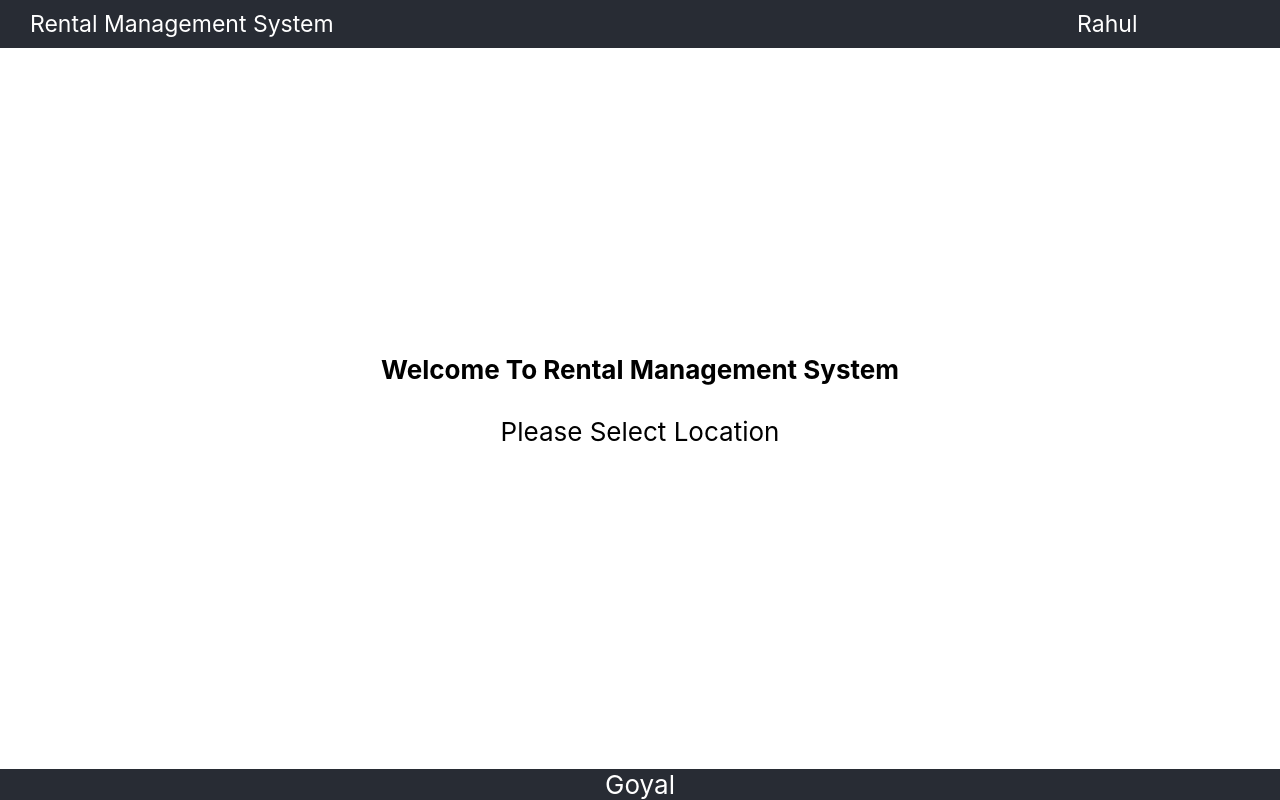
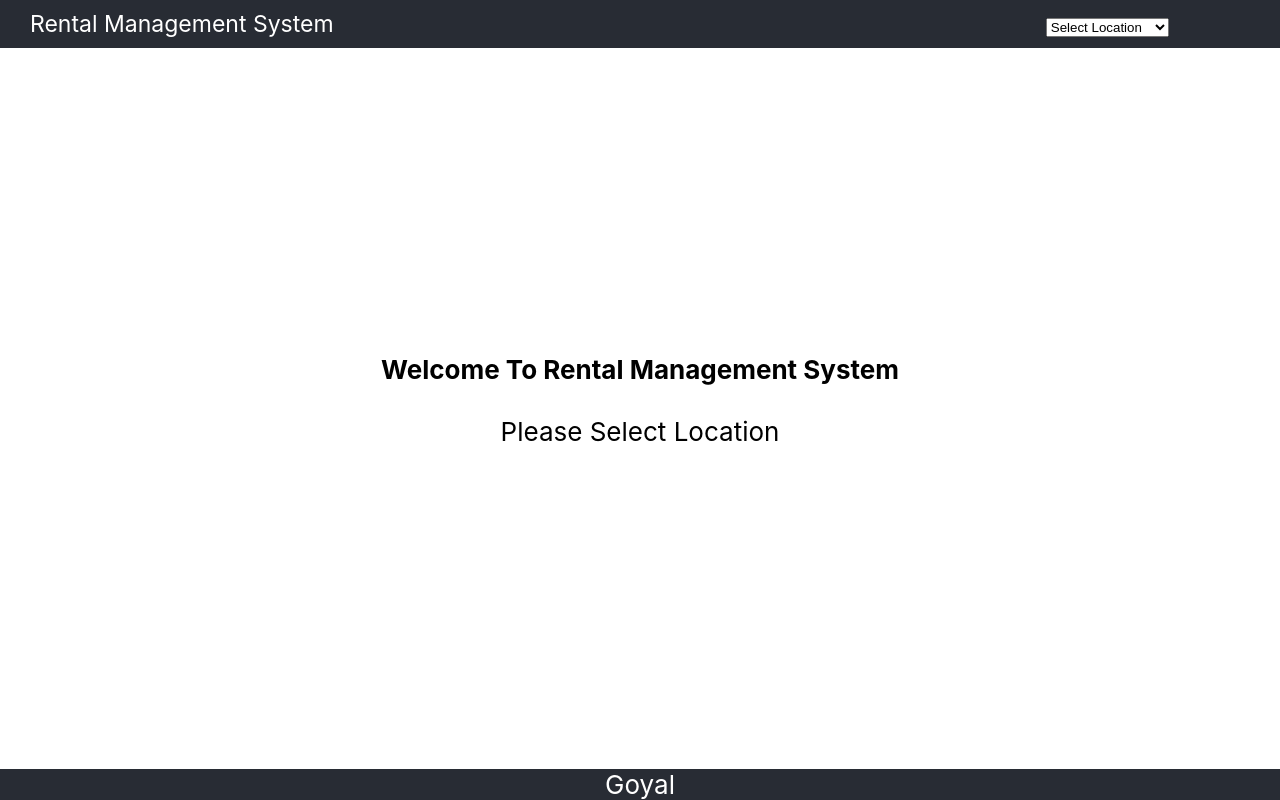
Before and after one commit to rahulgoyal21/react.rentalManagementSystem, a React (Create React App) app: page / in a window 1280 px wide. Built offline with nearby package versions, Linux system fonts and the light colour scheme.

Commit message:
Added:Redux setup

```diff
--- a/package.json
+++ b/package.json
@@ -8,8 +8,10 @@
     "@testing-library/user-event": "^12.1.10",
     "react": "^17.0.1",
     "react-dom": "^17.0.1",
+    "react-redux": "^7.2.2",
     "react-router-dom": "^5.2.0",
     "react-scripts": "4.0.1",
+    "redux": "^4.0.5",
     "web-vitals": "^0.2.4"
   },
   "scripts": {
--- /dev/null
+++ b/src/actions/location.js
@@ -0,0 +1,11 @@
+import { LOCATION_SELECTED } from './types';
+import { catalog } from '../catalog';
+
+export const handleLocationChange = (event) => {
+  //Find the branches from location input
+  const branchesFromLocation = catalog.data.locations.find(
+    (item) => item.name === event.target.value
+  ).branches;
+
+  return { type: LOCATION_SELECTED, payload: branchesFromLocation };
+};
--- /dev/null
+++ b/src/actions/types.js
@@ -0,0 +1 @@
+export const LOCATION_SELECTED = 'LOCATION_SELECTED';
--- a/src/catalog.js
+++ b/src/catalog.js
@@ -1,4 +1,4 @@
-export const data = {
+export const catalog = {
   status: 'success',
   data: {
     locations: [
--- a/src/components/Header/index.js
+++ b/src/components/Header/index.js
@@ -1,13 +1,46 @@
-import React from 'react';
+import React, { useState } from 'react';
 import './header.css';
+import { catalog } from '../../catalog';
+import { handleLocationChange } from '../../actions/location';
+import { useSelector, useDispatch } from 'react-redux';
 
 const Header = () => {
+  const dispatch = useDispatch();
+  const [location, setLocation] = useState('');
+  const branches = useSelector((state) => state.locationReducer);
+
+  //Extracting locations name from catalog
+  const locations = catalog.data.locations.reduce((acc, item) => {
+    acc.push({ id: item.dealers_id, name: item.name });
+    return acc;
+  }, []);
+
+  console.log('LOCATIONS', locations);
+  console.log('BRANCHES', branches);
   return (
     <div className='header'>
       <div className='content'> Rental Management System</div>
       <div></div>
       <div></div>
-      <div className='content'>Rahul</div>
+      <div className='content'>
+        <select
+          value={location}
+          onChange={(event) => {
+            setLocation(event.target.value);
+            dispatch(handleLocationChange(event));
+          }}
+          placeholder='Select Location'
+        >
+          <option value='' disabled>
+            Select Location
+          </option>
+          {locations.map((item) => (
+            <option key={item.id} value={item.name}>
+              {item.name}
+            </option>
+          ))}
+        </select>
+      </div>
     </div>
   );
 };
--- /dev/null
+++ b/src/reducers/index.js
@@ -0,0 +1,6 @@
+import locationReducer from './locationReducer';
+import { combineReducers } from 'redux';
+
+const rootReducer = combineReducers({ locationReducer });
+
+export default rootReducer;
--- /dev/null
+++ b/src/reducers/locationReducer.js
@@ -0,0 +1,16 @@
+import { LOCATION_SELECTED } from '../actions/types';
+
+const initialState = {
+  selectedBranchFromLocation: ''
+};
+const locationReducer = (state = initialState, action) => {
+  const { type, payload } = action;
+  switch (type) {
+    case LOCATION_SELECTED:
+      return { ...state, selectedBranchFromLocation: payload };
+    default:
+      return { ...state };
+  }
+};
+
+export default locationReducer;
--- /dev/null
+++ b/src/store.js
@@ -0,0 +1,12 @@
+import { createStore } from 'redux';
+import rootReducer from './reducers';
+
+const initialState = {};
+
+const store = createStore(
+  rootReducer,
+  initialState,
+  window.__REDUX_DEVTOOLS_EXTENSION__ && window.__REDUX_DEVTOOLS_EXTENSION__()
+);
+
+export default store;
```
Also changed, not shown: src/App.js (+7 -0 lines), 2 other files (tests, documents, lock files or other folders).
